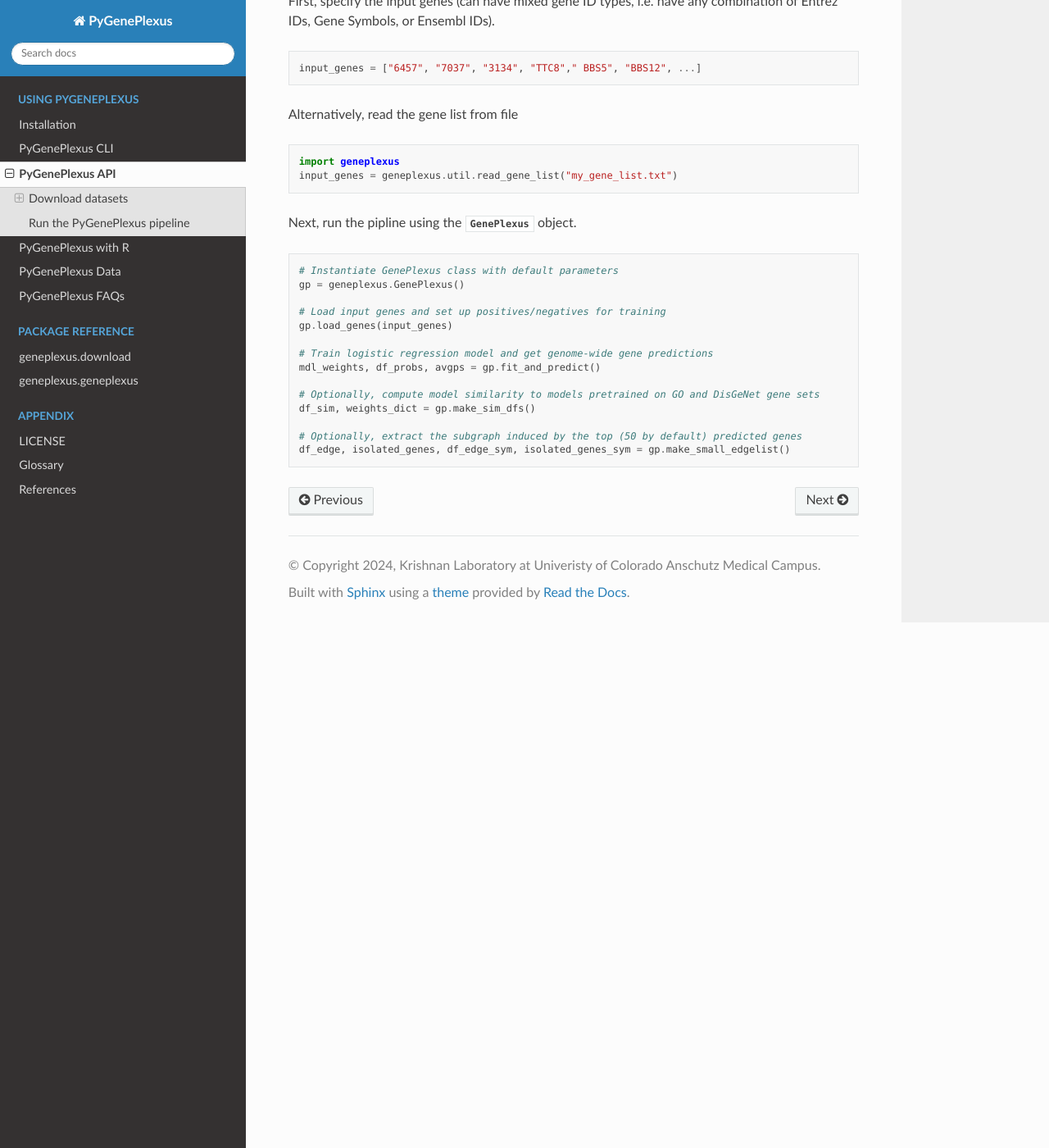
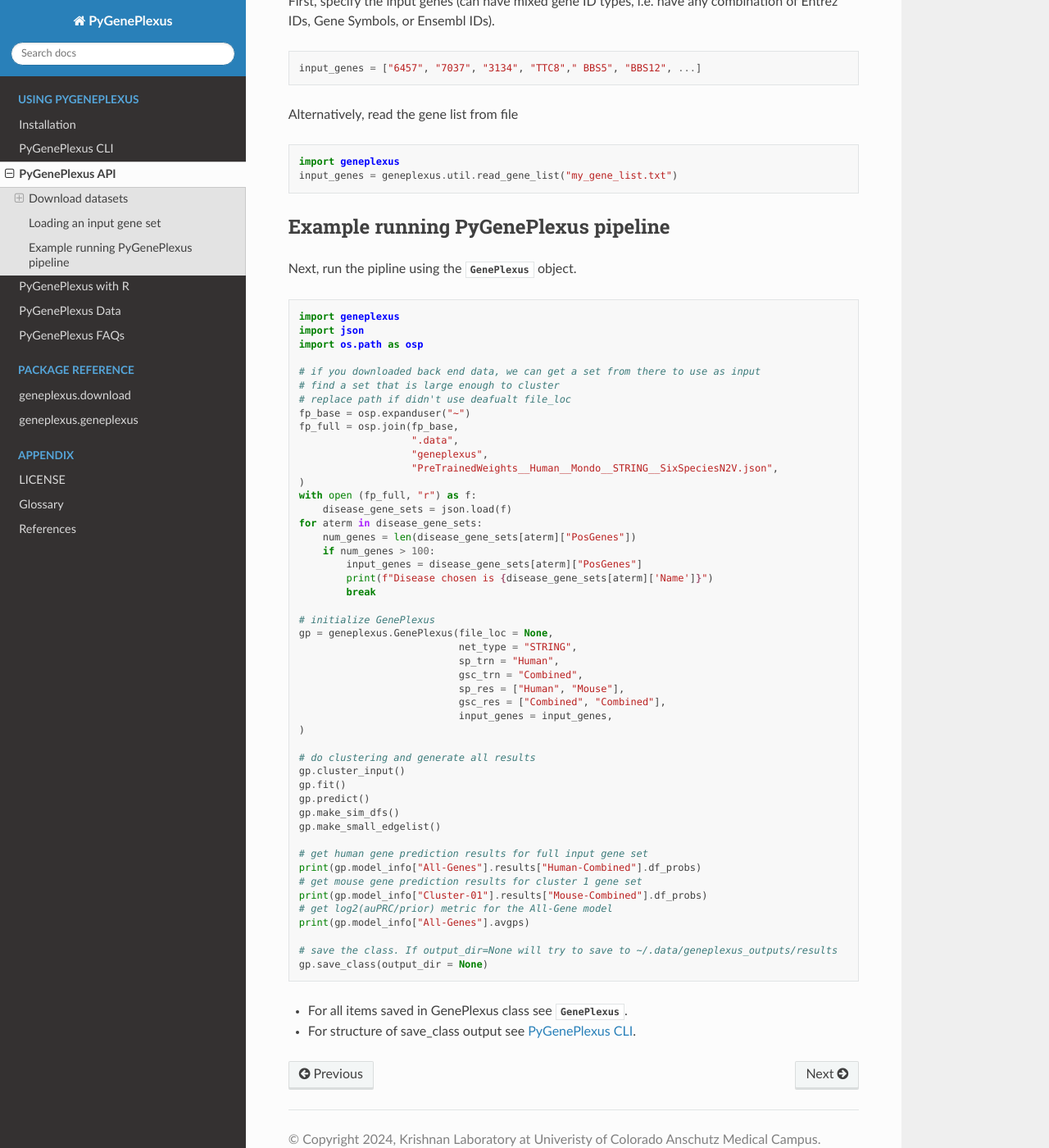
Before and after one commit to krishnanlab/PyGenePlexus, a Sphinx documentation site: the page built from docs/source/notes/api.rst, in a window 1280 px wide and 1400 px high, scrolled down 958 px. Shown: the whole window at 82% size. Built offline with Sphinx 7.4.7 and the Read the Docs theme 3.1.0, drawn with Linux system fonts in a browser that asks for light colours; some of the changed text lies outside the part shown.

Commit message:
updated RTD API page

```diff
--- a/docs/source/notes/api.rst
+++ b/docs/source/notes/api.rst
@@ -40,8 +40,8 @@ download necessary data at initialization of the :class:`GenePlexus` object.
    The default data location is ``~/.data/geneplexus/``. You can change this by
    setting the ``file_loc`` argument of :class:`GenePlexus`.
 
-Run the PyGenePlexus pipeline
------------------------------
+Loading an input gene set
+-------------------------
 
 First, specify the input genes (can have mixed gene ID types, i.e. have any combination of Entrez
 IDs, Gene Symbols, or Ensembl IDs).
@@ -57,21 +57,61 @@ Alternatively, read the gene list from file
    import geneplexus
    input_genes = geneplexus.util.read_gene_list("my_gene_list.txt")
 
+Example running PyGenePlexus pipeline
+-------------------------------------
+
 Next, run the pipline using the :class:`GenePlexus` object.
 
 .. code-block:: python
 
-   # Instantiate GenePlexus class with default parameters
-   gp = geneplexus.GenePlexus()
+	import geneplexus
+	import json
+	import os.path as osp
 
-   # Load input genes and set up positives/negatives for training
-   gp.load_genes(input_genes)
+	# if you downloaded back end data, we can get a set from there to use as input
+	# find a set that is large enough to cluster
+	# replace path if didn't use deafualt file_loc
+	fp_base = osp.expanduser("~")
+	fp_full = osp.join(fp_base,
+	                   ".data",
+	                   "geneplexus",
+	                   "PreTrainedWeights__Human__Mondo__STRING__SixSpeciesN2V.json",
+	)
+	with open (fp_full, "r") as f:
+	    disease_gene_sets = json.load(f)
+	for aterm in disease_gene_sets:
+	    num_genes = len(disease_gene_sets[aterm]["PosGenes"])
+	    if num_genes > 100:
+	        input_genes = disease_gene_sets[aterm]["PosGenes"]
+	        print(f"Disease chosen is {disease_gene_sets[aterm]['Name']}")
+	        break
 
-   # Train logistic regression model and get genome-wide gene predictions
-   mdl_weights, df_probs, avgps = gp.fit_and_predict()
+	# initialize GenePlexus
+	gp = geneplexus.GenePlexus(file_loc = None,
+	                           net_type = "STRING",
+	                           sp_trn = "Human",
+	                           gsc_trn = "Combined",
+	                           sp_res = ["Human", "Mouse"],
+	                           gsc_res = ["Combined", "Combined"],
+	                           input_genes = input_genes,
+	)
 
-   # Optionally, compute model similarity to models pretrained on GO and DisGeNet gene sets
-   df_sim, weights_dict = gp.make_sim_dfs()
+	# do clustering and generate all results
+	gp.cluster_input()
+	gp.fit()
+	gp.predict()
+	gp.make_sim_dfs()
+	gp.make_small_edgelist()
 
-   # Optionally, extract the subgraph induced by the top (50 by default) predicted genes
-   df_edge, isolated_genes, df_edge_sym, isolated_genes_sym = gp.make_small_edgelist()
+	# get human gene prediction results for full input gene set
+	print(gp.model_info["All-Genes"].results["Human-Combined"].df_probs)
+	# get mouse gene prediction results for cluster 1 gene set
+	print(gp.model_info["Cluster-01"].results["Mouse-Combined"].df_probs)
+	# get log2(auPRC/prior) metric for the All-Gene model
+	print(gp.model_info["All-Genes"].avgps)
+
+	# save the class. If output_dir=None will try to save to ~/.data/geneplexus_outputs/results
+	gp.save_class(output_dir = None)
+
+- For all items saved in GenePlexus class see :class:`GenePlexus`.
+- For structure of save_class output see :ref:`PyGenePlexus CLI <cli>`.
--- a/docs/source/notes/cli.rst
+++ b/docs/source/notes/cli.rst
@@ -1,3 +1,5 @@
+.. _cli:
+
 PyGenePlexus CLI
 ================
 
```
